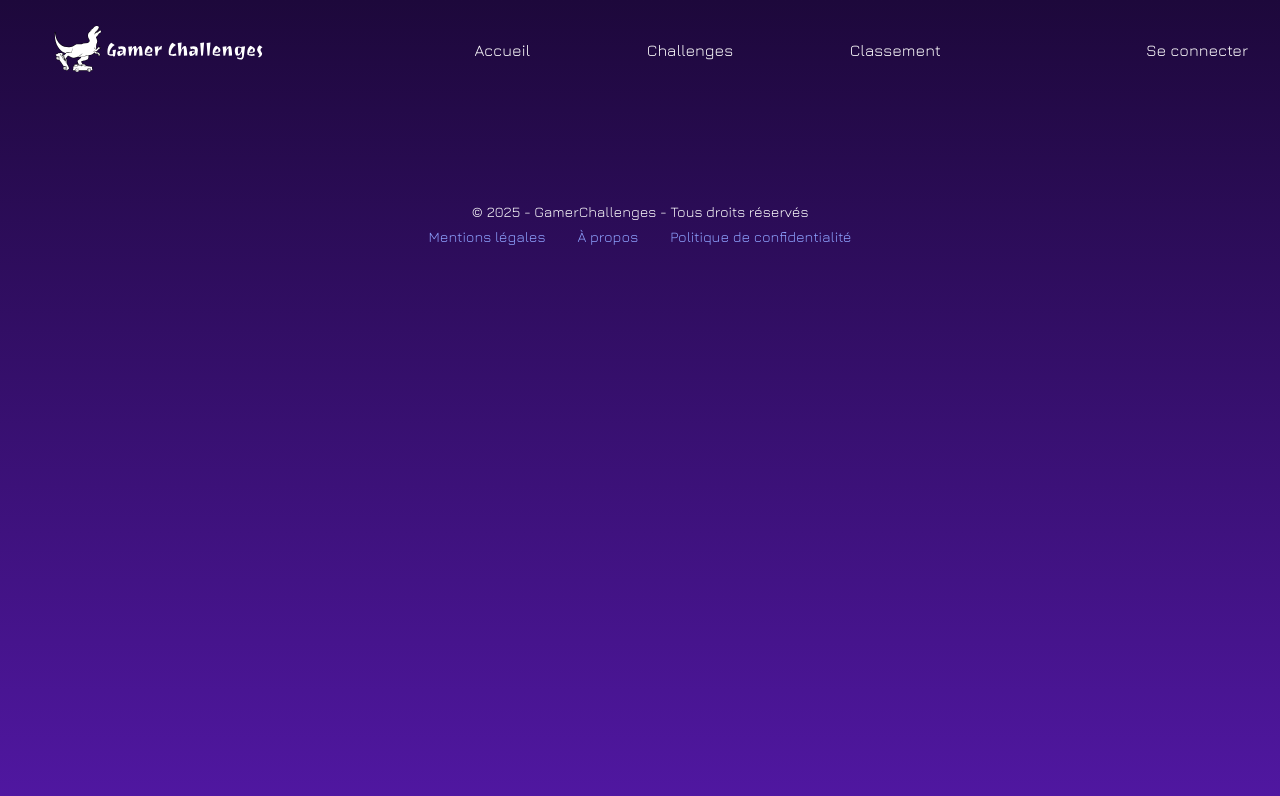
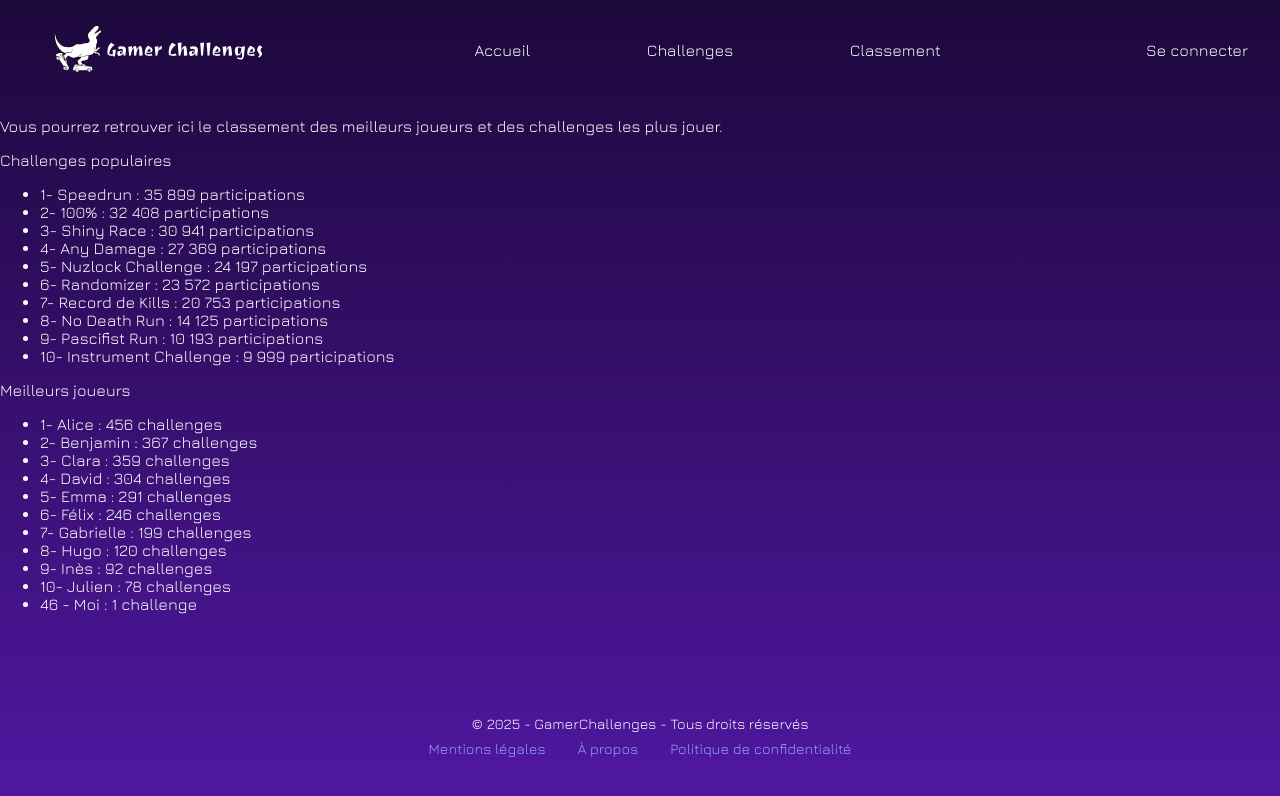
Before and after one commit to jeyakishandev/gamerchallenges-front, a React (Vite) app: page /leaderboard in a window 1280 px wide. Shown: the top 796 px of the page. Built offline with nearby package versions, Linux system fonts and the light colour scheme; a web font is replaced by a local one.

Commit message:
HTML (without CSS) of the leaderboard page

```diff
--- a/src/App.tsx
+++ b/src/App.tsx
@@ -5,6 +5,8 @@ import Footer from "./components/Footer/Footer";
 import "./App.css";
 import { Route, Routes } from "react-router-dom";
 import Home from "./pages/Home";
+import Leaderboard from "./pages/Leaderboard";
+
 
 
 function App() {
@@ -16,7 +18,7 @@ function App() {
         <Route path="/" element={<Home/>}/>
         <Route path="/challenges/" />
         <Route path="/challenges/:id" />
-        <Route path="/leaderbord/" />
+        <Route path="/leaderboard/" element={<Leaderboard />} />
         <Route path="/profile/:id" />
       </Routes>
 
--- a/src/pages/Leaderboard.tsx
+++ b/src/pages/Leaderboard.tsx
@@ -0,0 +1,47 @@
+export default function Leaderboard() {
+    return (
+        <>
+            <main className="lead-content">
+                <p>Vous pourrez retrouver ici le classement des meilleurs joueurs et des challenges les plus jouer. </p>
+
+                <section className="best-challenges">
+                    <p>Challenges populaires</p>
+                    <ul>
+                        <li>1- Speedrun : 35 899 participations </li>
+                        <li>2- 100% : 32 408 participations </li>
+                        <li>3- Shiny Race : 30 941 participations </li>
+                        <li>4- Any Damage : 27 369 participations </li>
+                        <li>5- Nuzlock Challenge : 24 197 participations </li>
+                        <li>6- Randomizer : 23 572 participations </li>
+                        <li>7- Record de Kills : 20 753 participations </li>
+                        <li>8- No Death Run : 14 125 participations </li>
+                        <li>9- Pascifist Run : 10 193 participations </li>
+                        <li>10- Instrument Challenge : 9 999 participations </li>
+                    </ul>
+                </section>
+
+                <section className="best-players">
+                    <p>Meilleurs joueurs</p>
+                    <ul>
+                    <li>1- Alice : 456 challenges</li>
+                    <li>2- Benjamin : 367 challenges</li>
+                    <li>3- Clara : 359 challenges</li>
+                    <li>4- David : 304 challenges</li>
+                    <li>5- Emma : 291 challenges</li>
+                    <li>6- Félix : 246 challenges</li>
+                    <li>7- Gabrielle : 199 challenges</li>
+                    <li>8- Hugo : 120 challenges</li>
+                    <li>9- Inès : 92 challenges</li>
+                    <li>10- Julien : 78 challenges</li>
+                    <li>46 - Moi : 1 challenge</li>
+                    </ul>
+                </section>
+
+                <ul className="best-players">
+
+                </ul>
+            </main>
+
+        </>
+    )
+}
```
